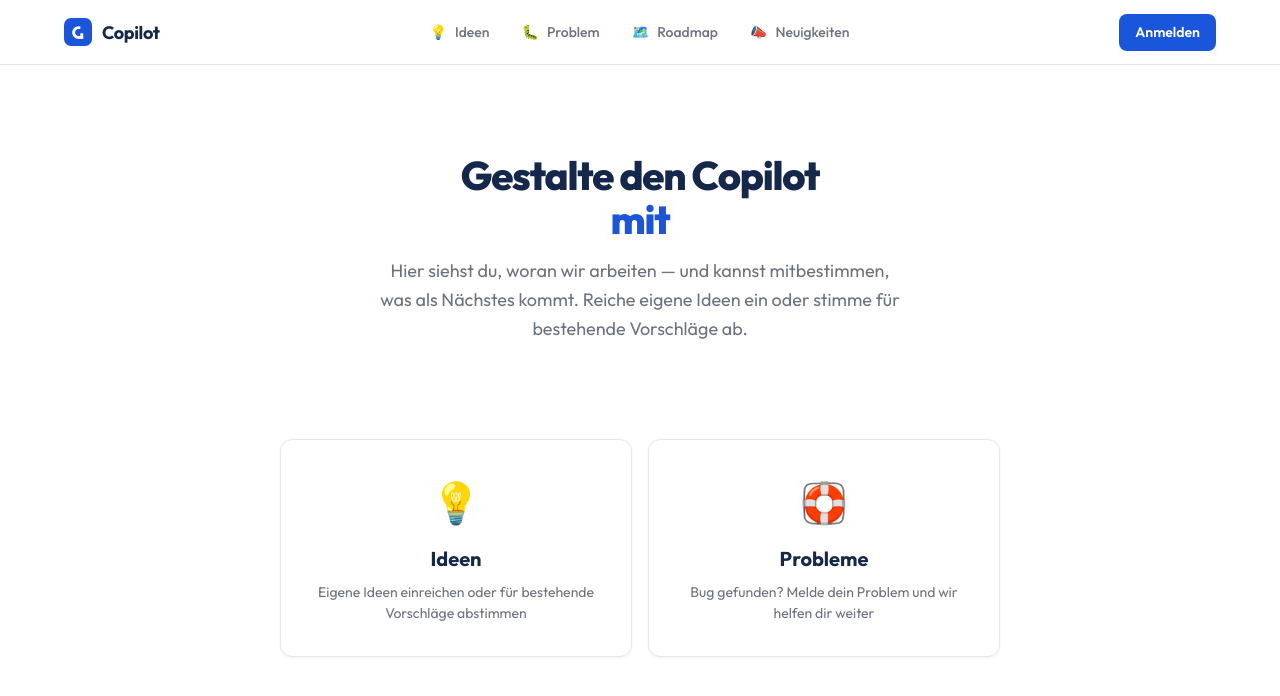
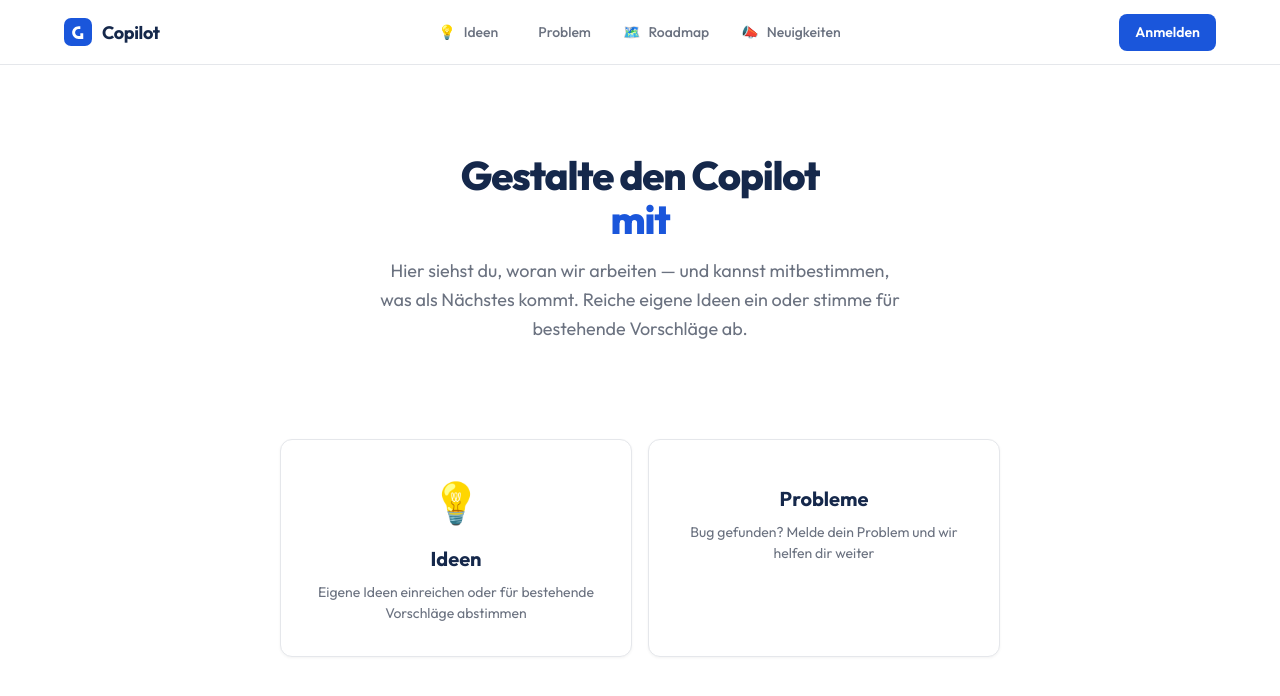
Before and after one commit to joschwagner-sudo/Frill-Ersatz, a Next.js app: page / in a window 1280 px wide. Shown: the top 696 px of the page. Built offline with nearby package versions, Linux system fonts and the light colour scheme; no server answers.

Commit message:
Emojis entfernt: Bug-Emoji aus Nav, Rettungsring aus Startseite

```diff
--- a/src/app/layout.tsx
+++ b/src/app/layout.tsx
@@ -18,7 +18,7 @@
 
 const navItems = [
   { href: "/requests", label: "Ideen", icon: "💡" },
-  { href: "/report", label: "Problem", icon: "🐛" },
+  { href: "/report", label: "Problem", icon: "" },
   { href: "/roadmap", label: "Roadmap", icon: "🗺️" },
   { href: "/announcements", label: "Neuigkeiten", icon: "📣" },
 ];
--- a/src/app/page.tsx
+++ b/src/app/page.tsx
@@ -72,7 +72,7 @@
             textAlign: "center",
           }}
         >
-          <div style={{ fontSize: "2.5rem", marginBottom: "0.75rem" }}>🛟</div>
+          <div style={{ fontSize: "2.5rem", marginBottom: "0.75rem" }}></div>
           <div style={{ fontWeight: 700, fontSize: "1.25rem", marginBottom: "0.5rem" }}>Probleme</div>
           <div style={{ fontSize: "0.875rem", color: "var(--muted)" }}>
             Bug gefunden? Melde dein Problem und wir helfen dir weiter
```
